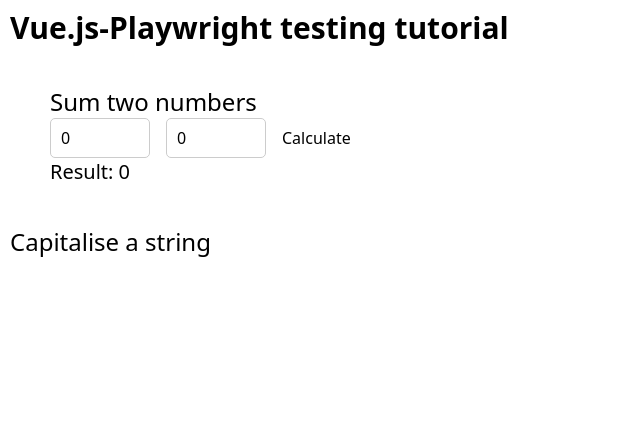
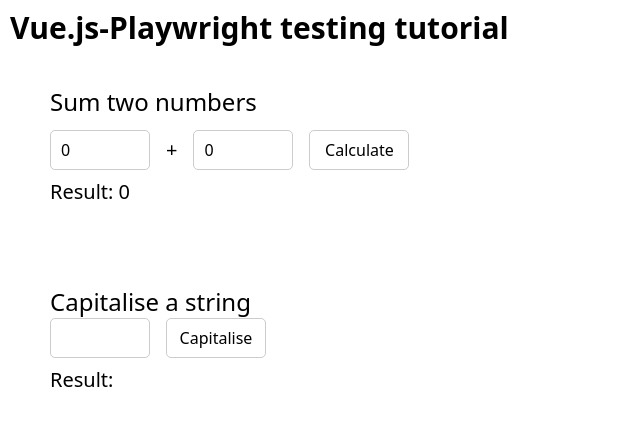
Before and after one commit to niamh-d/vuejs-pw-playground, a Vue app: page / in a window 1280 px wide. Shown: the top 426 px of the page, without its empty margins (0-640 px from the left). Built offline with nearby package versions, Linux system fonts and the light colour scheme.

Commit message:
string component test

```diff
--- a/src/App.vue
+++ b/src/App.vue
@@ -1,9 +1,11 @@
 <script lang="ts">
 import SumComponent from './components/Sum.vue'
+import StringComponent from './components/String.vue'
 export default {
   name: 'App',
   components: {
     SumComponent,
+    StringComponent,
   },
   data() {},
   methods: {},
@@ -14,9 +16,8 @@
   <div class="container">
     <h1 data-testid="heading" class="font-bold text-3xl">Vue.js-Playwright testing tutorial</h1>
     <SumComponent />
-    <div>
-      <h2 class="font-semi-bold text-2xl">Capitalise a string</h2>
-    </div>
+    <StringComponent />
+    <div></div>
   </div>
 </template>
 
--- /dev/null
+++ b/src/assets/base.css
@@ -0,0 +1,17 @@
+.button {
+  display: flex;
+  justify-content: center;
+  align-items: center;
+  width: 100px;
+  height: 40px;
+  border-radius: 5px;
+  border: 1px solid #ccc;
+  padding: 10px;
+}
+.input {
+  width: 100px;
+  height: 40px;
+  border-radius: 5px;
+  border: 1px solid #ccc;
+  padding: 10px;
+}
--- /dev/null
+++ b/src/components/String.vue
@@ -0,0 +1,30 @@
+<script lang="ts">
+import { ref } from 'vue'
+import { capitalize } from '../../utils/String.utils'
+
+export default {
+  name: 'StringComponent',
+  data() {
+    return {
+      string: ref(''),
+      result: ref(''),
+    }
+  },
+  methods: {
+    onClick() {
+      this.result = capitalize(this.string)
+    },
+  },
+}
+</script>
+
+<template>
+  <div class="p-10">
+    <h2 class="font-semi-bold text-2xl">Capitalise a string</h2>
+    <div class="flex gap-4 items-center">
+      <input name="string" class="input" type="text" v-model="string" />
+      <button type="button" class="button" @click="onClick()">Capitalise</button>
+    </div>
+    <p data-testid="string-result" class="mt-2 text-xl">Result: {{ result }}</p>
+  </div>
+</template>
--- a/src/components/Sum.vue
+++ b/src/components/Sum.vue
@@ -21,22 +21,13 @@
 
 <template>
   <div class="p-10">
-    <h2 class="font-semi-bold text-2xl">Sum two numbers</h2>
-    <div class="flex gap-4">
+    <h2 class="font-semi-bold text-2xl mb-3">Sum two numbers</h2>
+    <div class="flex gap-4 items-center">
       <input name="num_a" class="input" type="number" v-model="a" />
+      <span class="text-xl">+</span>
       <input name="num_b" class="input" type="number" v-model="b" />
-      <button type="button" @click="onClick()">Calculate</button>
+      <button type="button" class="button" @click="onClick()">Calculate</button>
     </div>
-    <p data-testid="sum-result" class="text-xl">Result: {{ result }}</p>
+    <p data-testid="sum-result" class="mt-2 text-xl">Result: {{ result }}</p>
   </div>
 </template>
-
-<style scoped>
-.input {
-  width: 100px;
-  height: 40px;
-  border-radius: 5px;
-  border: 1px solid #ccc;
-  padding: 10px;
-}
-</style>
--- a/src/main.ts
+++ b/src/main.ts
@@ -1,6 +1,7 @@
 import { createApp } from 'vue'
 import App from './App.vue'
 import './assets/main.css'
+import './assets/base.css'
 
 const app = createApp(App)
 
```
Also changed, not shown: 1 other file (tests, documents, lock files or other folders).
